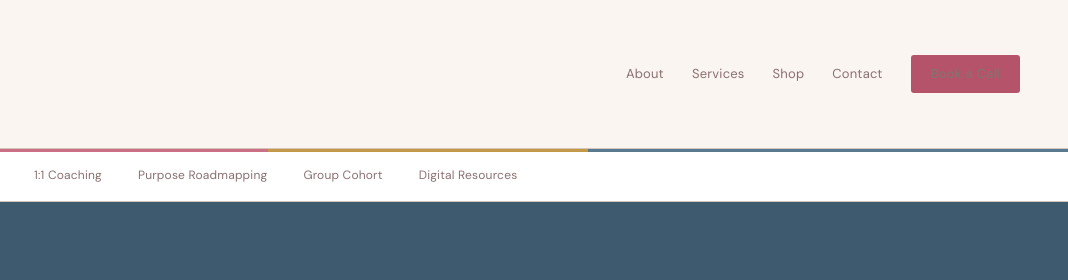
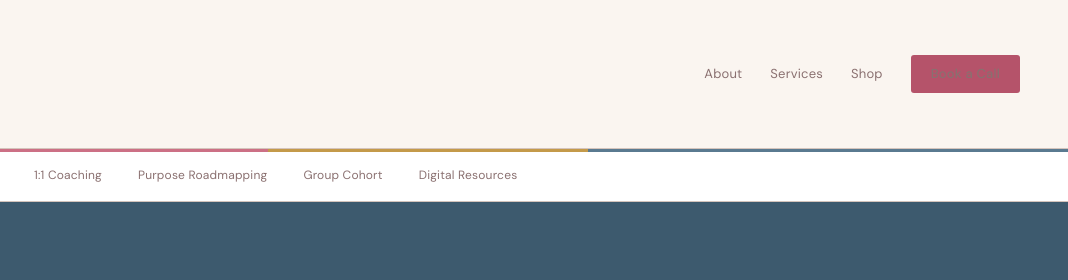
Before and after one commit to jenniferelizabeth1126-code/Renewed-Soul, a plain HTML site: page services.html in a window 1280 px wide. Shown: the top 280 px of the page, 212-1280 px from the left. Drawn offline with nearby package versions, Linux system fonts and the light colour scheme.

Commit message:
Update services.html

```diff
--- a/services.html
+++ b/services.html
@@ -159,7 +159,6 @@
     <a href="index.html#about">About</a>
     <a href="services.html">Services</a>
     <a href="https://stan.store/renewedsoul" target="_blank" rel="noopener">Shop</a>
-    <a href="index.html#intake">Contact</a>
     <a href="https://calendly.com/jennifer-renewedsoul/15min" target="_blank" class="nav-cta">Book a Call</a>
   </div>
   <button class="hamburger" onclick="document.getElementById('mob').classList.toggle('open')" aria-label="Menu">
@@ -170,7 +169,6 @@
   <a href="index.html#about">About</a>
   <a href="services.html">Services</a>
   <a href="https://stan.store/renewedsoul" target="_blank" rel="noopener">Shop</a>
-  <a href="index.html#intake">Contact</a>
   <a href="https://calendly.com/jennifer-renewedsoul/15min" target="_blank" class="mob-cta">Book a Call</a>
 </div>
 
```
